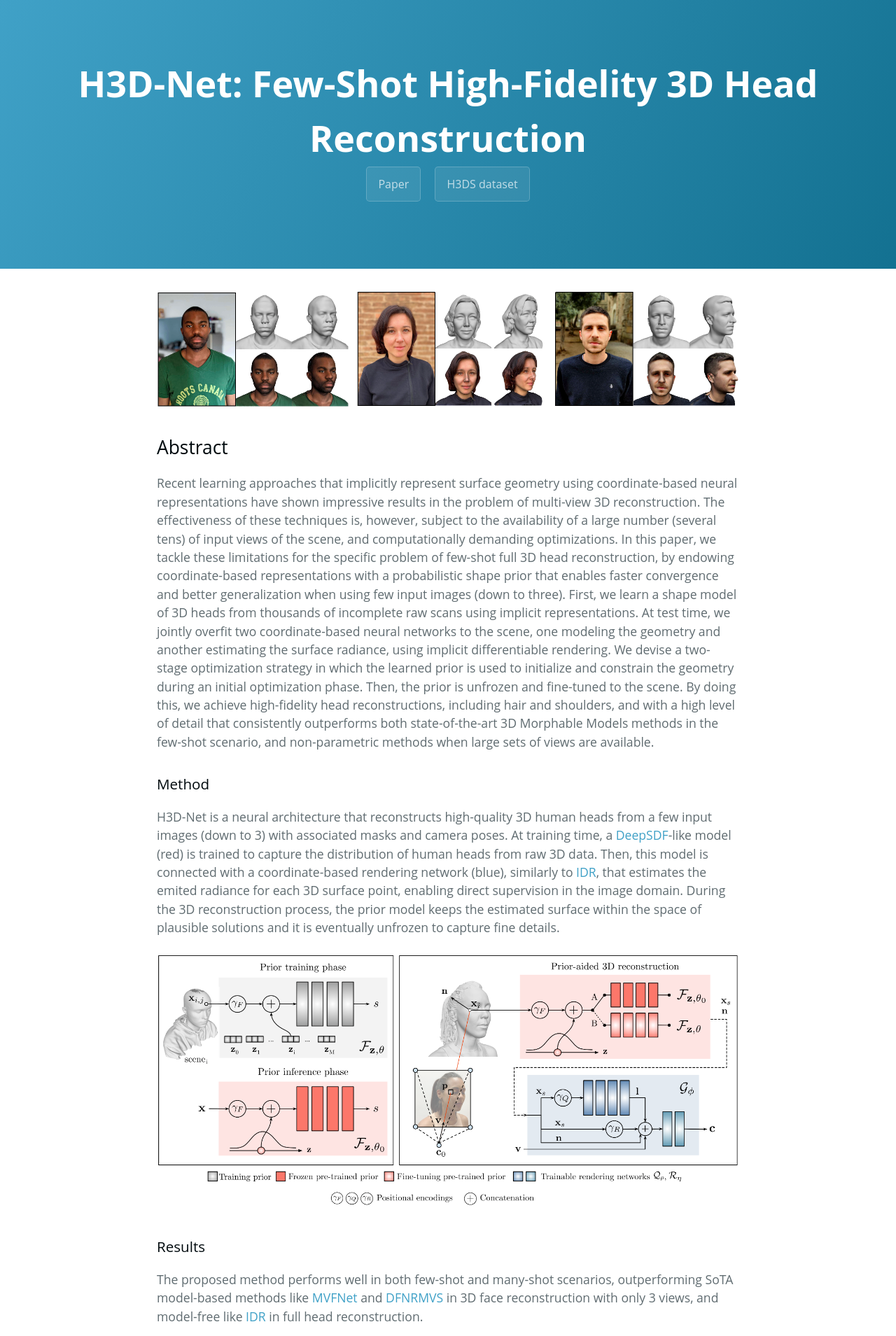
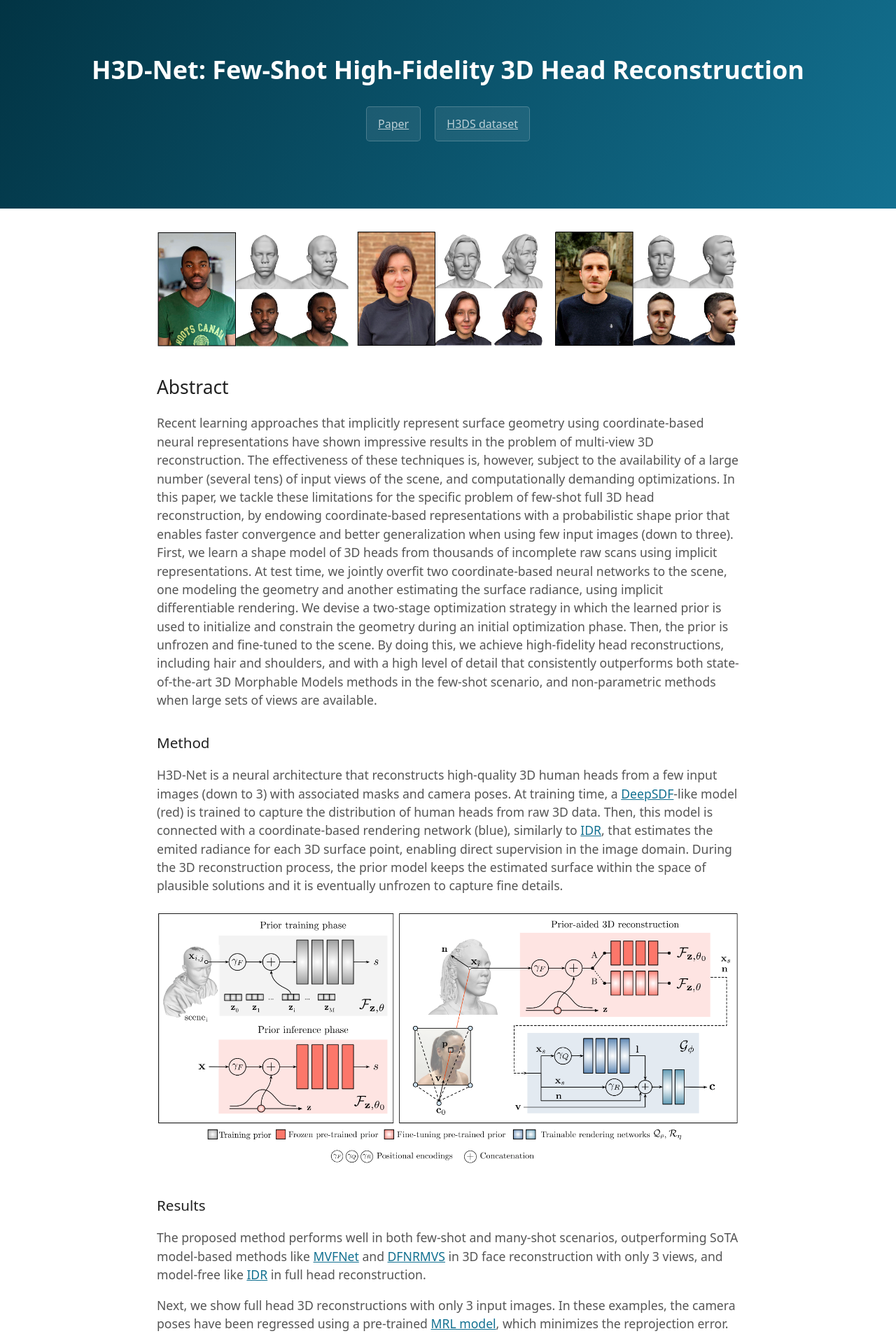
Before and after one commit to CrisalixSA/h3d-net, a Jekyll site: the page built from index.md, in a window 1280 px wide. Shown: the top 1909 px of the page at 70% size. Built offline with Jekyll 4.4.1, drawn with Linux system fonts in a browser that asks for light colours.

Commit message:
update font/colors

```diff
--- a/_sass/main.scss
+++ b/_sass/main.scss
@@ -23,7 +23,7 @@
 body {
   padding: 0;
   margin: 0;
-  font-family: "Open Sans", "Helvetica Neue", Helvetica, Arial, sans-serif;
+  font-family: system-ui, -apple-system, BlinkMacSystemFont, "Segoe UI", Roboto, Ubuntu, "Helvetica Neue", Oxygen, Cantarell, sans-serif;
   font-size: 16px;
   line-height: 1.5;
   color: $body-text-color;
@@ -49,7 +49,7 @@ body {
 
 a {
   color: $body-link-color;
-  text-decoration: none;
+  text-decoration: underline;
 
   &:hover {
     text-decoration: underline;
@@ -121,14 +121,15 @@ a {
 
 .project-name {
   margin-top: 0;
-  margin-bottom: 0.1rem;
+  margin-bottom: 2rem;
+  line-height: 1.1;
 
   @include large {
-    font-size: 3.25rem;
+    font-size: 2.25rem;
   }
 
   @include medium {
-    font-size: 2.25rem;
+    font-size: 2rem;
   }
 
   @include small {
@@ -190,7 +191,7 @@ a {
   h6 {
     margin-top: 2rem;
     margin-bottom: 1rem;
-    font-weight: normal;
+    font-weight: 500;
     color: $section-headings-color;
   }
 
--- a/_sass/variables.scss
+++ b/_sass/variables.scss
@@ -5,12 +5,12 @@ $medium-breakpoint: 42em !default;
 // Headers
 $header-heading-color: #fff !default;
 $header-bg-color: #137191 !default;
-$header-bg-color-secondary: #40a1c7 !default;
+$header-bg-color-secondary: #023444 !default;
 
 // Text
-$section-headings-color: #000A0E !default;
-$body-text-color: #606c71 !default;
-$body-link-color: #40a1c7 !default;
+$section-headings-color: #222 !default;
+$body-text-color: #555 !default;
+$body-link-color: #137191 !default;
 
 // Borders
 $table-border-color: #e9ebec !default;
```
